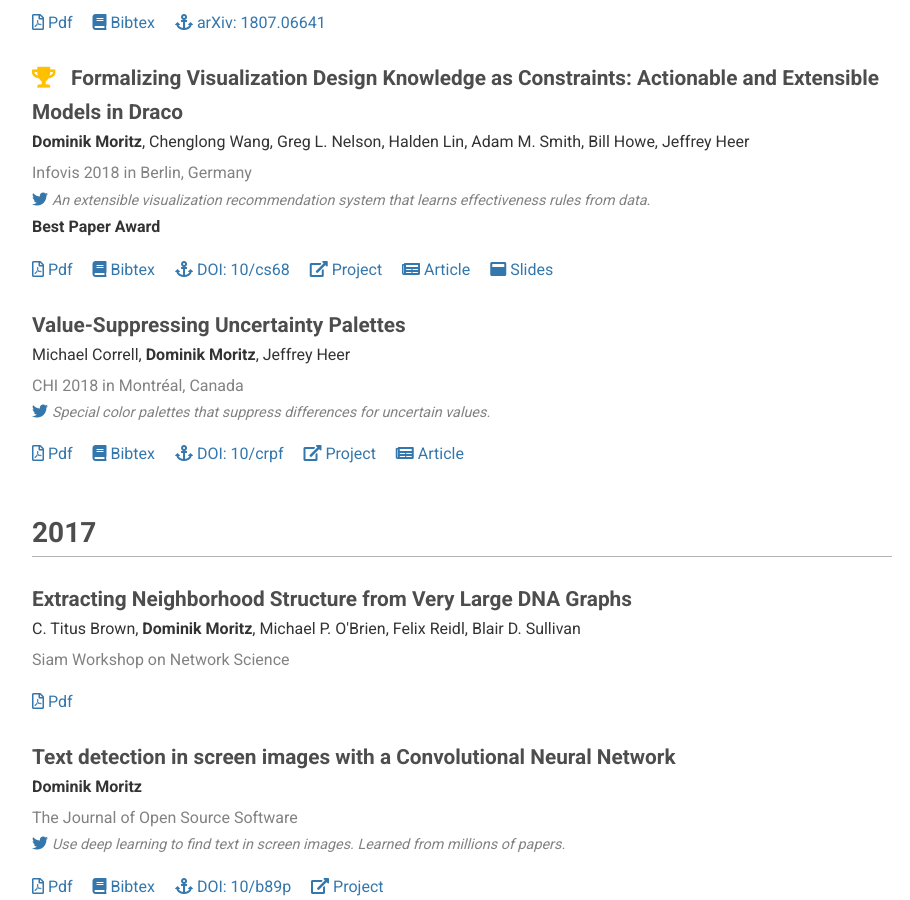
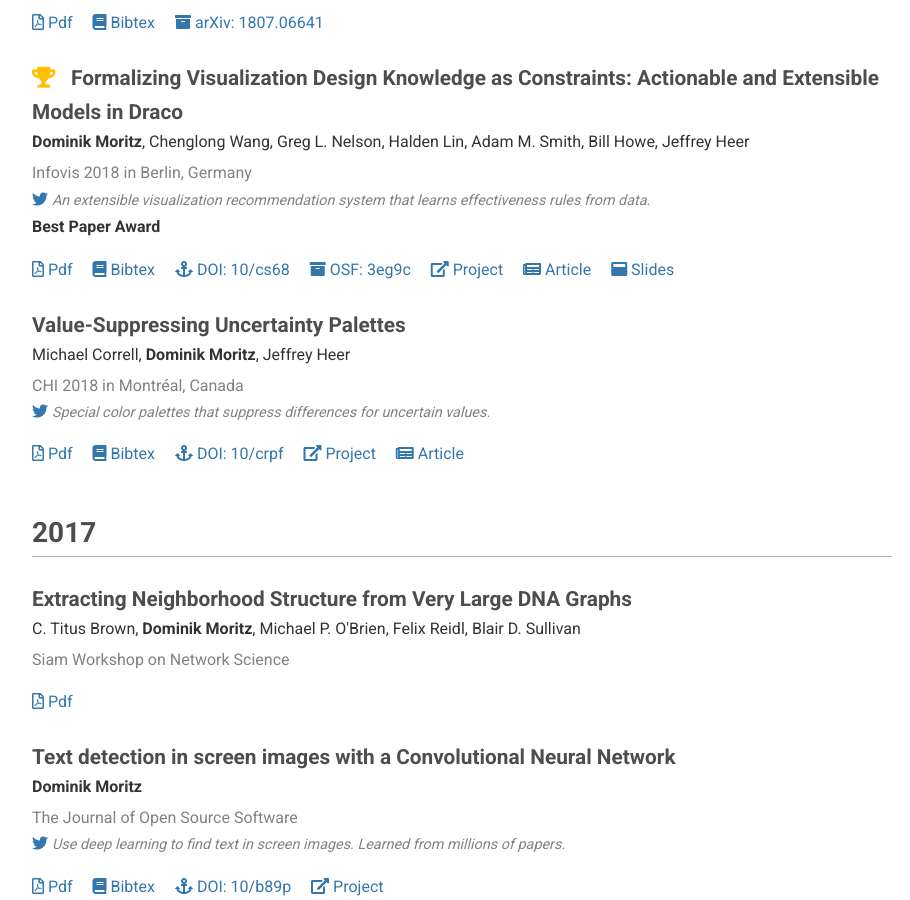
Before and after one commit to domoritz/domoritz.github.io, a Jekyll site: the page built from publications.md, in a window 1280 px wide and 900 px high, scrolled down 815 px. Shown: the whole window, without its empty margins (178-1088 px from the left). Built offline with Jekyll 4.4.1, drawn with Linux system fonts in a browser that asks for light colours; nearby versions of some CDN libraries.

Commit message:
Support OSF

```diff
--- a/_data/publications.yml
+++ b/_data/publications.yml
@@ -57,7 +57,7 @@
   tweet: An extensible visualization recommendation system that learns effectiveness rules from data.
   blog: https://medium.com/@uwdata/64ce20287e9d
   slides: /talks/Draco-Infovis-2018.pdf
-  osf: https://osf.io/3eg9c/
+  osf: 3eg9c
 
 - id: vsup
   title: "Value-Suppressing Uncertainty Palettes"
--- a/_includes/publication.html
+++ b/_includes/publication.html
@@ -63,7 +63,12 @@
     {% endif %}
     {% if pub.arxiv %}
       <a href="https://arxiv.org/abs/{{ pub.arxiv }}">
-        <i class="fas fa-anchor" aria-hidden="true"></i> arXiv: {{ pub.arxiv }}
+        <i class="fas fa-archive" aria-hidden="true"></i> arXiv: {{ pub.arxiv }}
+      </a>
+    {% endif %}
+    {% if pub.osf %}
+      <a href="https://osf.io/{{ pub.osf }}">
+        <i class="fas fa-archive" aria-hidden="true"></i> OSF: {{ pub.osf }}
       </a>
     {% endif %}
     {% if pub.link %}
```
